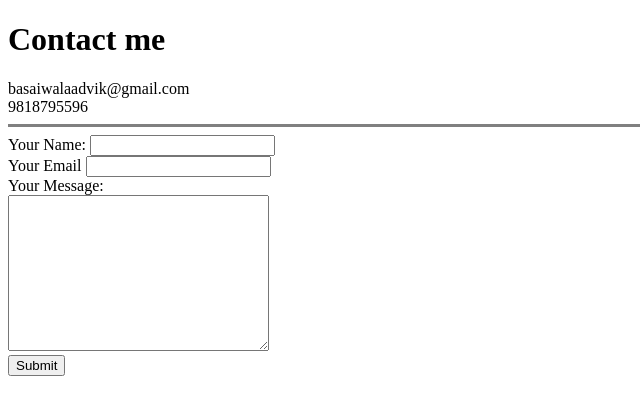
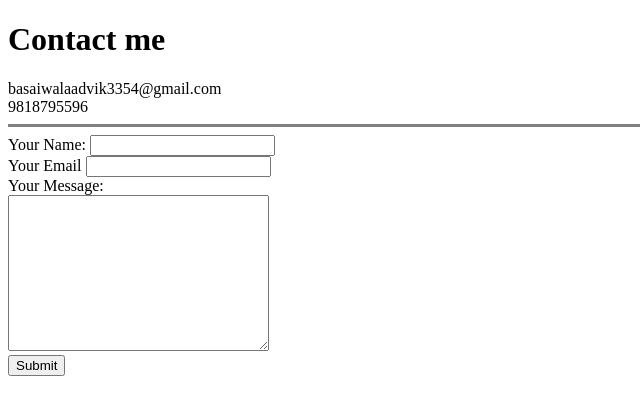
Before and after one commit to Advik77/Advik-Basaiwala, a plain HTML site: page Contact.html in a window 1280 px wide. Shown: the full height of the page, 0-640 px from the left. Drawn offline with Linux system fonts and the light colour scheme.

Commit message:
Update Contact.html

```diff
--- a/Contact.html
+++ b/Contact.html
@@ -6,7 +6,7 @@
   </head>
   <body>
     <h1>Contact me</h1>
-    basaiwalaadvik@gmail.com
+    basaiwalaadvik3354@gmail.com
     <br>
     9818795596
     <hr size="3" noshade>
```
